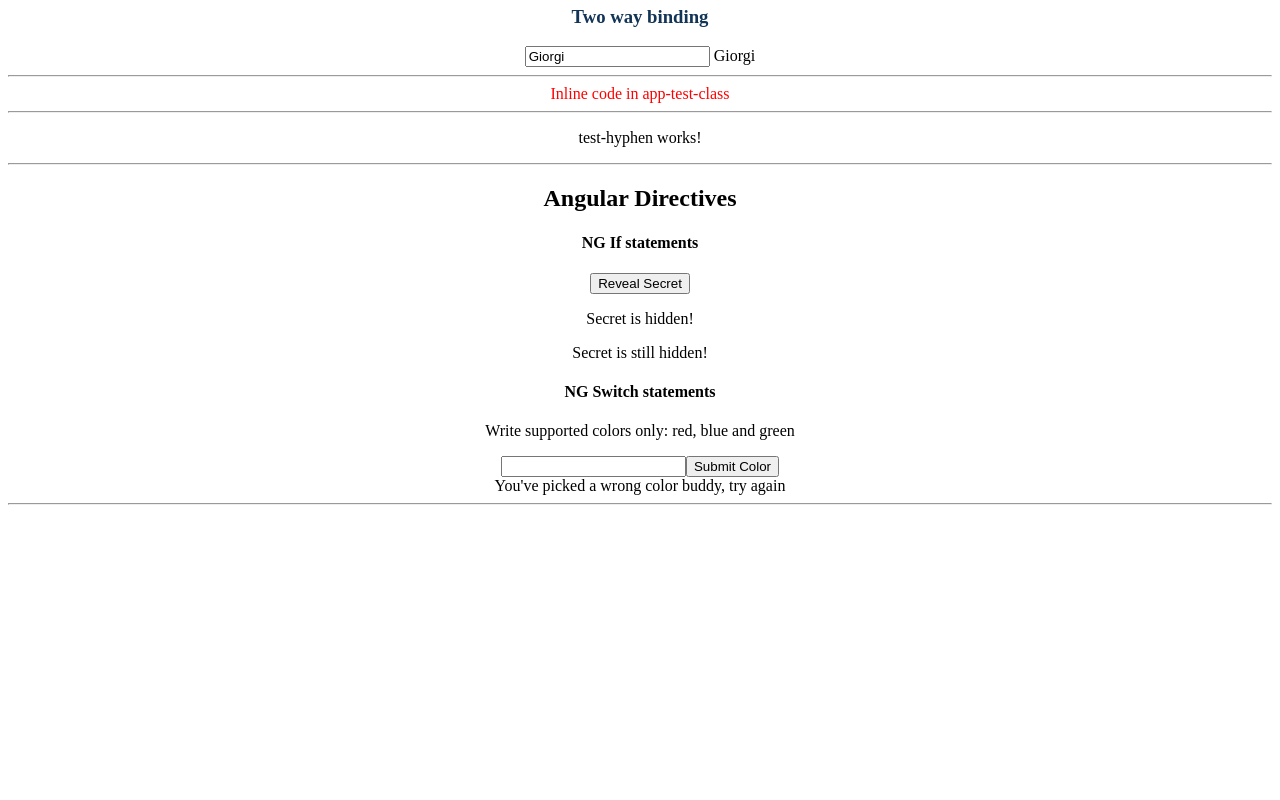
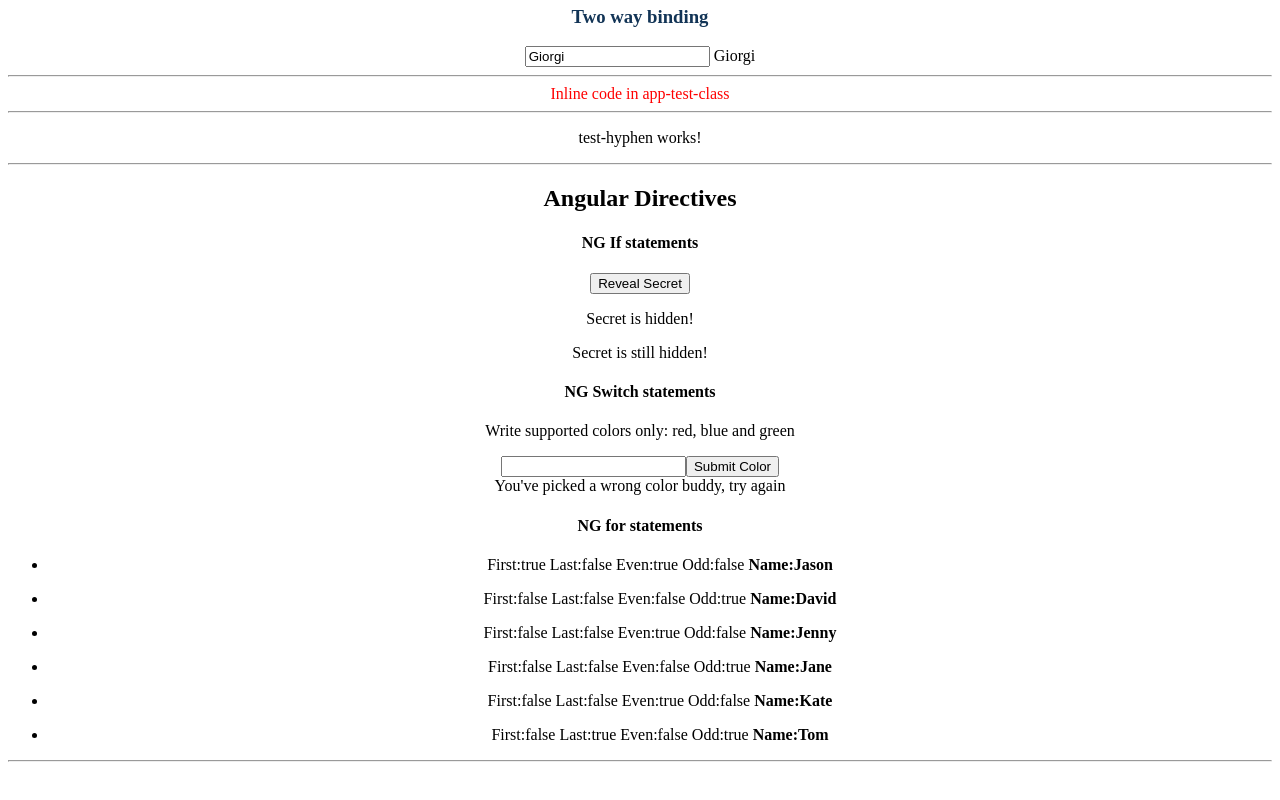
Before and after one commit to gghughunishvili/angular, an Angular app in the folder hello-world/: page / in a window 1280 px wide. Shown: the part 629-1429 px from the top of the page. Before the commit the page ends 1234 px from the top, so only its background shows below. Built offline with nearby package versions, Linux system fonts and the light colour scheme.

Commit message:
added ng for statement examples

```diff
--- a/hello-world/src/app/directives/directives.component.html
+++ b/hello-world/src/app/directives/directives.component.html
@@ -27,5 +27,10 @@
       <div *ngSwitchCase="'blue'">You've picked blue color</div>
       <div *ngSwitchDefault>You've picked a wrong color buddy, try again</div>
     </div>
+
+    <h4>NG for statements</h4>
+    <ul *ngFor="let name of names; index as i; even as e; odd as o; first as f; last as l">
+      <li id="{{i+1}}">First:{{f}} Last:{{l}} Even:{{e}} Odd:{{o}} <strong>Name:{{name}}</strong></li>
+    </ul>
   </div>
   <hr>
--- a/hello-world/src/app/directives/directives.component.ts
+++ b/hello-world/src/app/directives/directives.component.ts
@@ -9,6 +9,7 @@ export class DirectivesComponent implements OnInit {
 
   public displaySecret = false;
   public color;
+  public names = ["Jason", "David", "Jenny", "Jane", "Kate", "Tom"];
 
   constructor() { }
 
```
